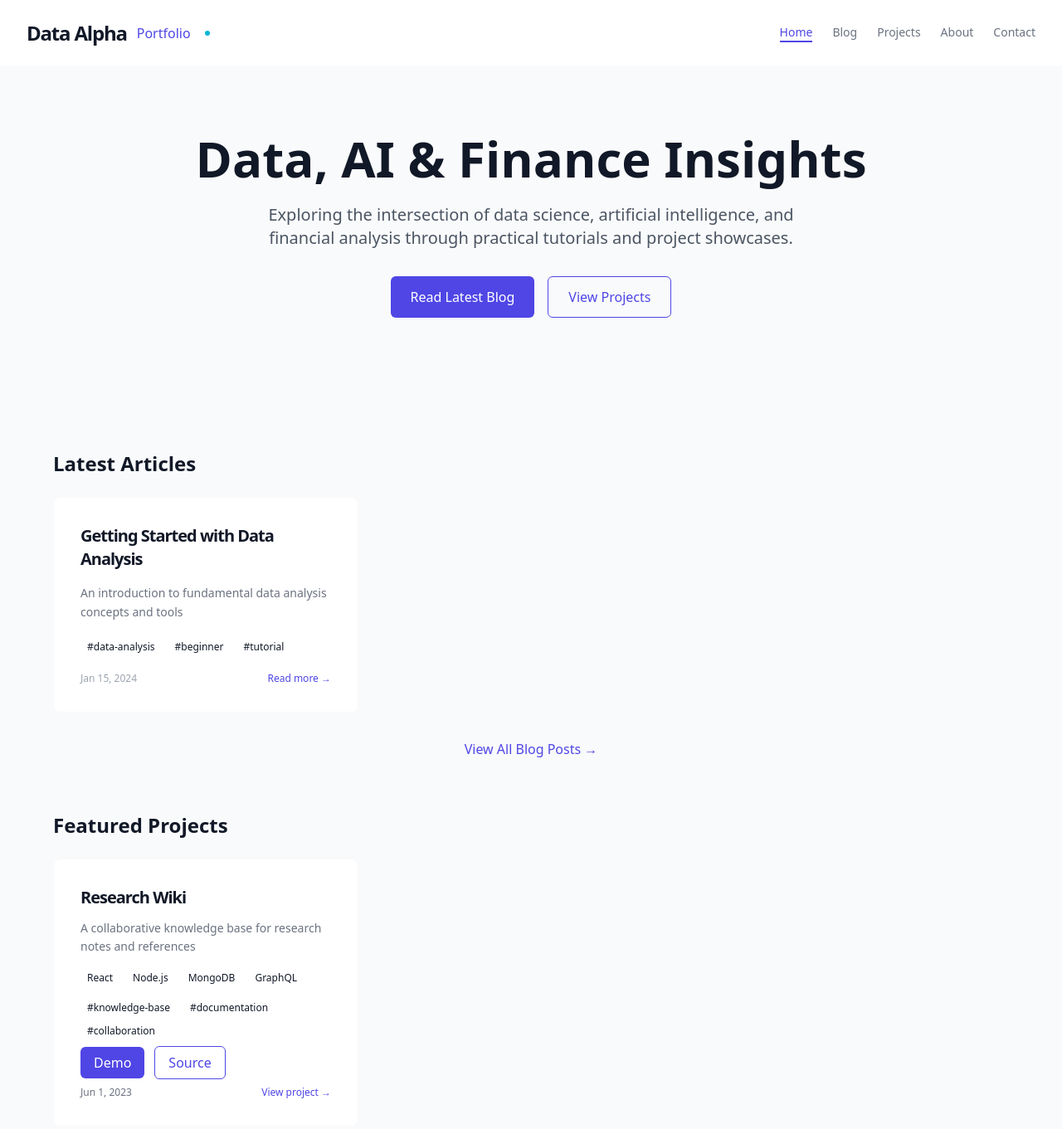
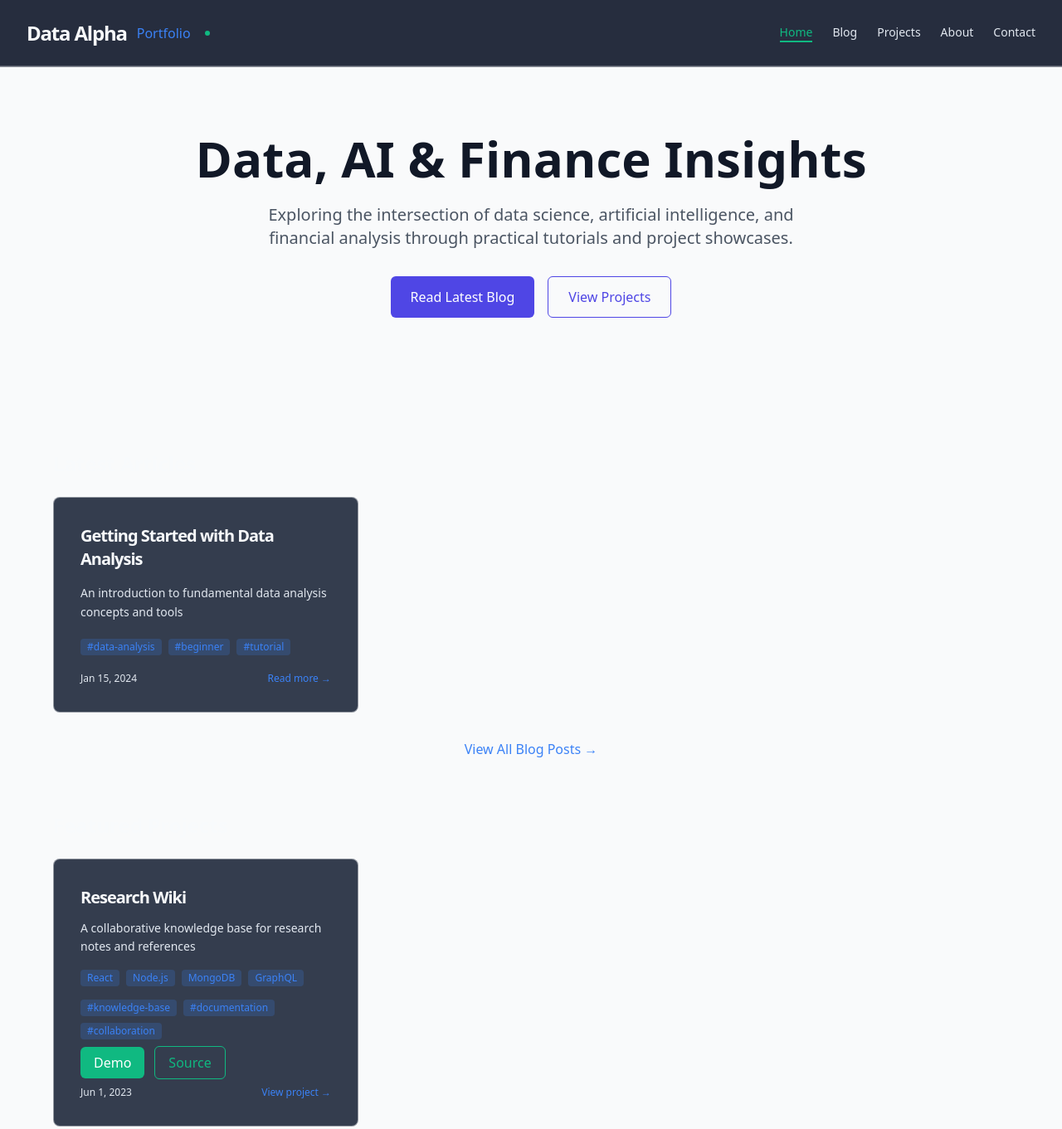
Before and after one commit to deadhand777/data-alpha, an Astro site: page / in a window 1280 px wide. Shown: the top 1361 px of the page at 83% size. Built offline with nearby package versions, Linux system fonts and the light colour scheme; Astro itself is replaced by a stand-in of ours.

Commit message:
update color palette to scientific fit

```diff
--- a/src/components/BlogPreview.tsx
+++ b/src/components/BlogPreview.tsx
@@ -14,30 +14,30 @@ export const BlogPreview = ({ posts }: BlogPreviewProps) => {
   return (
     <section>
       <div className="max-w-7xl mx-auto px-4 sm:px-6 lg:px-8">
-        <h2 className="text-2xl font-bold text-gray-900 mb-6">
+        <h2 className="text-2xl font-bold text-text-primary mb-6">
           Latest Articles
         </h2>
         <div className="grid gap-6 sm:grid-cols-2 lg:grid-cols-3">
           {posts.map((post) => (
             <div
               key={post.slug}
-              className="bg-white/90 backdrop-blur-sm border border-gray-100/50 rounded-lg overflow-hidden hover:border-gray-200/70 hover:shadow-lg transition-all duration-300 group"
+              className="bg-bg-surface/90 backdrop-blur-sm border border-gray-100/50 rounded-lg overflow-hidden hover:border-gray-200/70 hover:shadow-lg transition-all duration-300 group"
             >
               <div className="p-8">
-                <h3 className="text-xl font-semibold text-gray-900 tracking-tighter mb-4">
+                <h3 className="text-xl font-semibold text-text-primary tracking-tighter mb-4">
                   {post.title}
                 </h3>
-                <p className="text-gray-500 text-sm line-clamp-3 mb-5 leading-relaxed">
+                <p className="text-text-secondary text-sm line-clamp-3 mb-5 leading-relaxed">
                   {post.description}
                 </p>
                 <div className="flex flex-wrap gap-2 mb-5 text-xs">
                   {post.tags.map((tag) => (
-                    <span key={tag} className="bg-ai-cyan-50 text-ai-cyan-800 text-xs font-medium px-2 py-0.5 rounded">
+                    <span key={tag} className="bg-accent-tech/20 text-accent-tech text-xs font-medium px-2 py-0.5 rounded">
                       #{tag}
                     </span>
                   ))}
                 </div>
-                <div className="flex items-center justify-between text-xs text-gray-400 group-hover:text-gray-500 transition-colors">
+                <div className="flex items-center justify-between text-xs text-text-secondary group-hover:text-text-primary transition-colors">
                   <span className="flex items-center space-x-1">
                     {/* Optional calendar icon */}
                     {/* {typeof CalendarIcon !== 'undefined' && <CalendarIcon className="h-3 w-3" />} */}
@@ -47,7 +47,7 @@ export const BlogPreview = ({ posts }: BlogPreviewProps) => {
                   </span>
                   <a
                     href={`${import.meta.env.BASE_URL}blog/${post.slug}`}
-                    className="font-medium text-ai-indigo-600 hover:text-ai-indigo-800 transition-colors hover:underline"
+                    className="font-medium text-accent-tech hover:text-accent-tech/80 transition-colors hover:underline"
                   >
                     Read more →
                   </a>
@@ -59,7 +59,7 @@ export const BlogPreview = ({ posts }: BlogPreviewProps) => {
         <div className="mt-8 text-center">
           <a
             href={`${import.meta.env.BASE_URL}blog`}
-            className="text-ai-indigo-600 hover:text-ai-indigo-800 font-medium transition-colors"
+            className="text-accent-tech hover:text-accent-tech/80 font-medium transition-colors"
           >
             View All Blog Posts →
           </a>
--- a/src/components/Header.astro
+++ b/src/components/Header.astro
@@ -3,16 +3,16 @@ const { title } = Astro.props;
 const base = import.meta.env.BASE_URL;
 const pathname = new URL(Astro.url).pathname;
 ---
-<header class="bg-white/90 backdrop-blur-sm border-b border-gray-100/50">
+<header class="bg-bg-primary/90 backdrop-blur-sm border-b border-gray-100/50">
   <div class="max-w-7xl mx-auto px-4 sm:px-6 lg:px-8 flex h-20 items-center justify-between border-b border-gray-100/25">
     {/* Brand Logo with Data Accent */}
     <a href={base} class="flex items-center space-x-3">
-      <span class="text-2xl font-semibold text-gray-900 tracking-tighter">
+      <span class="text-2xl font-semibold text-text-primary tracking-tighter">
         Data Alpha
       </span>
-      <span class="text-ai-indigo-600">Portfolio</span>
+      <span class="text-accent-tech">Portfolio</span>
       <span class="flex h-4 w-4 items-center justify-center">
-        <div class="w-1.5 h-1.5 bg-ai-cyan-500 rounded-full"></div>
+        <div class="w-1.5 h-1.5 bg-accent-success rounded-full"></div>
       </span>
     </a>
 
@@ -23,7 +23,7 @@ const pathname = new URL(Astro.url).pathname;
         class={`
           flex-1 text-center text-sm font-medium
           transition-all duration-200
-          ${pathname === '/' ? 'text-ai-indigo-600 border-b-2 border-ai-indigo-600' : 'text-gray-500 hover:text-ai-indigo-600 hover:border-b-2 border-gray-100/50'}
+          ${pathname === '/' ? 'text-accent-success border-b-2 border-accent-success' : 'text-text-secondary hover:text-accent-success hover:border-b-2 border-gray-100'}
         `}
       >
         Home
@@ -33,7 +33,7 @@ const pathname = new URL(Astro.url).pathname;
         class={`
           flex-1 text-center text-sm font-medium
           transition-all duration-200
-          ${pathname.startsWith('/blog') ? 'text-ai-indigo-600 border-b-2 border-ai-indigo-600' : 'text-gray-500 hover:text-ai-indigo-600 hover:border-b-2 border-gray-100/50'}
+          ${pathname.startsWith('/blog') ? 'text-accent-success border-b-2 border-accent-success' : 'text-text-secondary hover:text-accent-success hover:border-b-2 border-gray-100'}
         `}
       >
         Blog
@@ -43,7 +43,7 @@ const pathname = new URL(Astro.url).pathname;
         class={`
           flex-1 text-center text-sm font-medium
           transition-all duration-200
-          ${pathname.startsWith('/projects') ? 'text-ai-indigo-600 border-b-2 border-ai-indigo-600' : 'text-gray-500 hover:text-ai-indigo-600 hover:border-b-2 border-gray-100/50'}
+          ${pathname.startsWith('/projects') ? 'text-accent-success border-b-2 border-accent-success' : 'text-text-secondary hover:text-accent-success hover:border-b-2 border-gray-100'}
         `}
       >
         Projects
@@ -53,7 +53,7 @@ const pathname = new URL(Astro.url).pathname;
         class={`
           flex-1 text-center text-sm font-medium
           transition-all duration-200
-          ${pathname === '/about' ? 'text-ai-indigo-600 border-b-2 border-ai-indigo-600' : 'text-gray-500 hover:text-ai-indigo-600 hover:border-b-2 border-gray-100/50'}
+          ${pathname === '/about' ? 'text-accent-success border-b-2 border-accent-success' : 'text-text-secondary hover:text-accent-success hover:border-b-2 border-gray-100'}
         `}
       >
         About
@@ -63,7 +63,7 @@ const pathname = new URL(Astro.url).pathname;
         class={`
           flex-1 text-center text-sm font-medium
           transition-all duration-200
-          ${pathname === '/contact' ? 'text-ai-indigo-600 border-b-2 border-ai-indigo-600' : 'text-gray-500 hover:text-ai-indigo-600 hover:border-b-2 border-gray-100/50'}
+          ${pathname === '/contact' ? 'text-accent-success border-b-2 border-accent-success' : 'text-text-secondary hover:text-accent-success hover:border-b-2 border-gray-100'}
         `}
       >
         Contact
@@ -72,7 +72,7 @@ const pathname = new URL(Astro.url).pathname;
 
     {/* Mobile Menu Button */}
     <button id="mobile-menu-button"
-            class="md:hidden p-2 rounded-md text-gray-500 hover:text-ai-indigo-600 hover:bg-ai-indigo-50 focus:outline-none focus:ring-2 focus:ring-ai-indigo-500"
+            class="md:hidden p-2 rounded-md text-text-secondary hover:text-accent-success hover:bg-accent-success/10 focus:outline-none focus:ring-2 focus:ring-accent-success"
             aria-label="Open main menu"
             aria-expanded="false">
       <svg class="h-6 w-6" fill="none" viewBox="0 0 24 24" stroke="currentColor">
@@ -88,35 +88,35 @@ const pathname = new URL(Astro.url).pathname;
     <a
       href={base}
       class="block px-3 py-2 rounded-md text-base font-medium
-             {pathname === '/' ? 'text-ai-indigo-600 bg-ai-indigo-50' : 'text-gray-500 hover:text-ai-indigo-600'}"
+             {pathname === '/' ? 'text-accent-success bg-accent-success/10' : 'text-text-secondary hover:text-accent-success'}"
     >
       Home
     </a>
     <a
       href={`${base}blog`}
       class="block px-3 py-2 rounded-md text-base font-medium
-             {pathname.startsWith('/blog') ? 'text-ai-indigo-600 bg-ai-indigo-50' : 'text-gray-500 hover:text-ai-indigo-600'}"
+             {pathname.startsWith('/blog') ? 'text-accent-success bg-accent-success/10' : 'text-text-secondary hover:text-accent-success'}"
     >
       Blog
     </a>
     <a
       href={`${base}projects`}
       class="block px-3 py-2 rounded-md text-base font-medium
-             {pathname.startsWith('/projects') ? 'text-ai-indigo-600 bg-ai-indigo-50' : 'text-gray-500 hover:text-ai-indigo-600'}"
+             {pathname.startsWith('/projects') ? 'text-accent-success bg-accent-success/10' : 'text-text-secondary hover:text-accent-success'}"
     >
       Projects
     </a>
     <a
       href={`${base}about`}
       class="block px-3 py-2 rounded-md text-base font-medium
-             {pathname === '/about' ? 'text-ai-indigo-600 bg-ai-indigo-50' : 'text-gray-500 hover:text-ai-indigo-600'}"
+             {pathname === '/about' ? 'text-accent-success bg-accent-success/10' : 'text-text-secondary hover:text-accent-success'}"
     >
       About
     </a>
     <a
       href={`${base}contact`}
       class="block px-3 py-2 rounded-md text-base font-medium
-             {pathname === '/contact' ? 'text-ai-indigo-600 bg-ai-indigo-50' : 'text-gray-500 hover:text-ai-indigo-600'}"
+             {pathname === '/contact' ? 'text-accent-success bg-accent-success/10' : 'text-text-secondary hover:text-accent-success'}"
     >
       Contact
     </a>
--- a/src/components/ProjectGrid.tsx
+++ b/src/components/ProjectGrid.tsx
@@ -17,26 +17,26 @@ export const ProjectGrid = ({ projects }: ProjectGridProps) => {
   return (
     <section>
       <div className="max-w-7xl mx-auto px-4 sm:px-6 lg:px-8">
-        <h2 className="text-2xl font-bold text-gray-900 mb-6">
+        <h2 className="text-2xl font-bold text-text-primary mb-6">
           Featured Projects
         </h2>
         <div className="grid gap-6 sm:grid-cols-2 lg:grid-cols-3">
           {projects.map((project) => (
             <div
               key={project.slug}
-              className="bg-white/90 backdrop-blur-sm border border-gray-100/50 rounded-lg overflow-hidden hover:border-gray-200/70 hover:shadow-lg transition-all duration-300 group"
+              className="bg-bg-surface/90 backdrop-blur-sm border border-gray-100/50 rounded-lg overflow-hidden hover:border-gray-200/70 hover:shadow-lg transition-all duration-300 group"
             >
               <div className="p-8">
-                <h3 className="text-xl font-semibold text-gray-900 tracking-tighter mb-3">
+                <h3 className="text-xl font-semibold text-text-primary tracking-tighter mb-3">
                   {project.title}
                 </h3>
-                <p className="text-gray-500 text-sm line-clamp-3 mb-4 leading-relaxed">
+                <p className="text-text-secondary text-sm line-clamp-3 mb-4 leading-relaxed">
                   {project.description}
                 </p>
                 {project.techStack.length > 0 && (
                   <div className="flex flex-wrap gap-2 mb-4 text-xs">
                     {project.techStack.map((tech) => (
-                      <span key={tech} className="bg-ai-gray-50 text-ai-gray-700 text-xs font-medium px-2 py-0.5 rounded">
+                      <span key={tech} className="bg-accent-tech/20 text-accent-tech text-xs font-medium px-2 py-0.5 rounded">
                         {tech}
                       </span>
                     ))}
@@ -44,7 +44,7 @@ export const ProjectGrid = ({ projects }: ProjectGridProps) => {
                 )}
                 <div className="flex flex-wrap gap-2 mb-4 text-xs">
                   {project.tags.map((tag) => (
-                    <span key={tag} className="bg-ai-cyan-50 text-ai-cyan-800 text-xs font-medium px-2 py-0.5 rounded">
+                    <span key={tag} className="bg-accent-tech/20 text-accent-tech text-xs font-medium px-2 py-0.5 rounded">
                       #{tag}
                     </span>
                   ))}
@@ -55,7 +55,7 @@ export const ProjectGrid = ({ projects }: ProjectGridProps) => {
                       href={project.demoUrl}
                       target="_blank"
                       rel="noopener noreferrer"
-                      className="bg-ai-indigo-600 hover:bg-ai-indigo-700 text-white font-medium py-2 px-4 rounded-md transition-colors flex-1"
+                      className="bg-accent-success hover:bg-accent-success/80 text-white font-medium py-2 px-4 rounded-md transition-colors flex-1"
                     >
                       Demo
                     </a>
@@ -65,19 +65,19 @@ export const ProjectGrid = ({ projects }: ProjectGridProps) => {
                       href={project.sourceUrl}
                       target="_blank"
                       rel="noopener noreferrer"
-                      className="border border-ai-indigo-600 hover:bg-ai-indigo-50 text-ai-indigo-600 font-medium py-2 px-4 rounded-md transition-colors flex-1"
+                      className="border border-accent-success hover:bg-accent-success/10 text-accent-success font-medium py-2 px-4 rounded-md transition-colors flex-1"
                     >
                       Source
                     </a>
                   )}
                 </div>
-                <div className="flex items-center justify-between text-xs text-gray-500 mt-4">
+                <div className="flex items-center justify-between text-xs text-text-secondary mt-4">
                   <span>{new Date(project.pubDate).toLocaleDateString(undefined, {
                     year: 'numeric', month: 'short', day: 'numeric'
                   })}</span>
                   <a
                     href={`${import.meta.env.BASE_URL}projects/${project.slug}`}
-                    className="font-medium text-ai-indigo-600 hover:text-ai-indigo-800 transition-colors hover:underline"
+                    className="font-medium text-accent-tech hover:text-accent-tech/80 transition-colors hover:underline"
                   >
                     View project →
                   </a>
@@ -89,7 +89,7 @@ export const ProjectGrid = ({ projects }: ProjectGridProps) => {
         <div className="mt-8 text-center">
           <a
             href={`${import.meta.env.BASE_URL}projects`}
-            className="text-ai-indigo-600 hover:text-ai-indigo-800 font-medium transition-colors"
+            className="text-accent-tech hover:text-accent-tech/80 font-medium transition-colors"
           >
             View All Projects →
           </a>
--- a/tailwind.config.cjs
+++ b/tailwind.config.cjs
@@ -6,10 +6,23 @@ module.exports = {
   theme: {
     extend: {
       colors: {
-        'ai-indigo-500': '#6366f1',
-        'ai-indigo-600': '#4f46e5',
-        'ai-cyan-500': '#06b6d4',
-        'ai-gray-500': '#6b7280',
+        // Custom AI Engineering Color Palette
+        'bg-primary': '#0F172A', // Background: Slate 900
+        'bg-surface': '#1E293B', // Surface/Cards: Slate 800
+        'text-primary': '#F8FAFC', // Primary Text: Slate 50
+        'accent-success': '#10B981', // Accent/Highlight: Emerald Green
+        'accent-tech': '#3B82F6', // Secondary Accent: Tech Blue
+
+        // Optional: Add shade variations for more flexibility
+        'bg-primary-light': '#1E293B', // Slate 800 (lighter variant)
+        'bg-surface-light': '#334155', // Slate 700
+        'text-secondary': '#E2E8F0', // Slate 100 (secondary text)
+
+        'accent-success-light': '#34D399', // Emerald 300
+        'accent-success-dark': '#059669', // Emerald 800
+
+        'accent-tech-light': '#60A5FA', // Blue 400
+        'accent-tech-dark': '#2563EB', // Blue 700
       }
     }
   },
```
